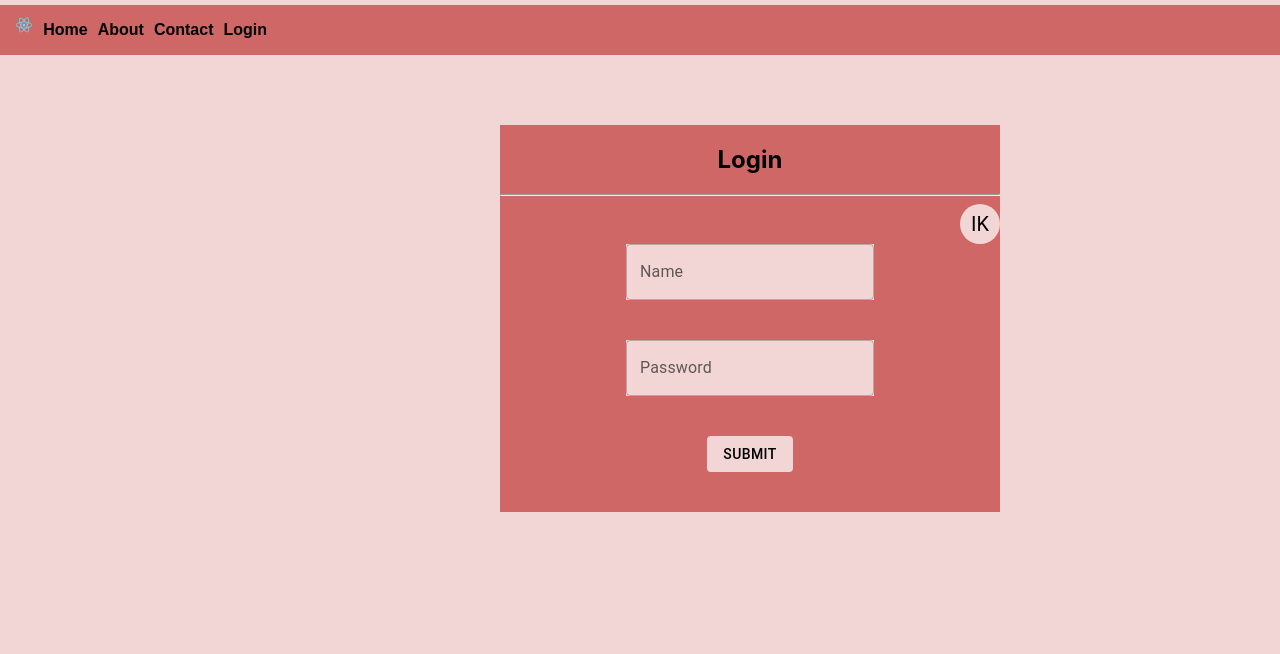
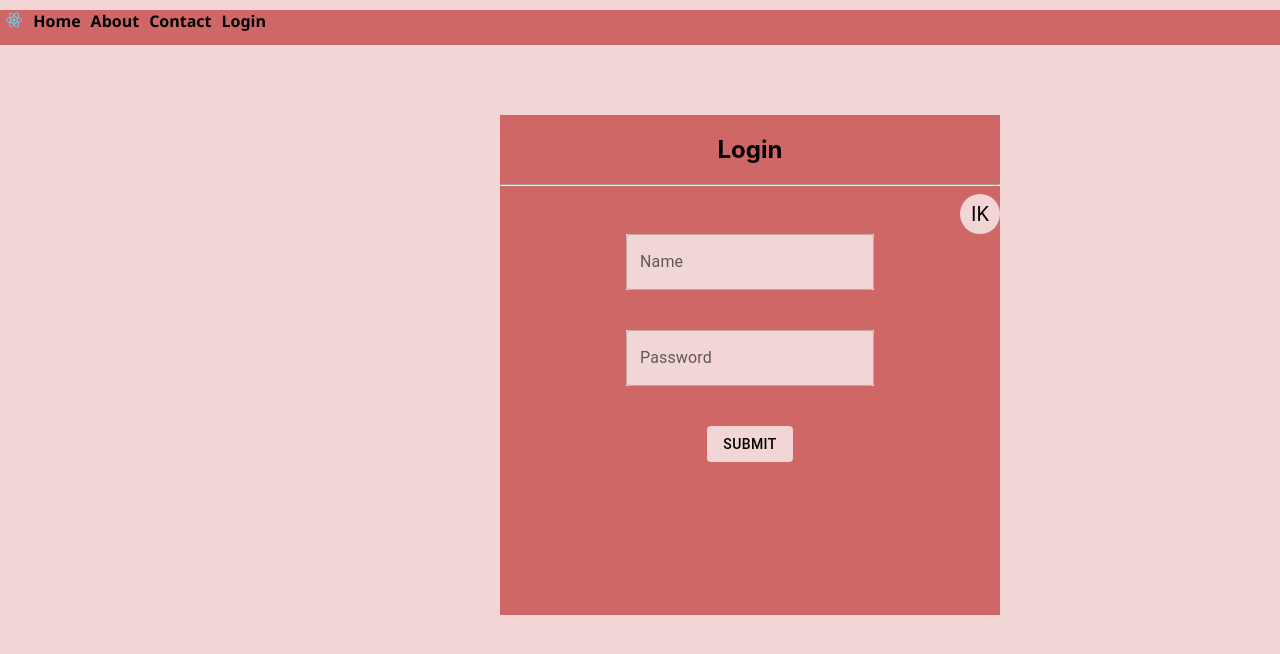
Before and after one commit to ishikakodwani/Tatvasoft-internship, a React (Create React App) app: page /login in a window 1280 px wide. Shown: the top 654 px of the page. Built offline with nearby package versions, Linux system fonts and the light colour scheme.

Commit message:
firstcommit

```diff
--- a/src/App.css
+++ b/src/App.css
@@ -36,15 +36,3 @@
     transform: rotate(360deg);
   }
 }
-.navbarstyle{
-  background-color: rgb(207, 103, 103);
-  padding: 10px;
-  height: 30px;
-  font-family: Arial, Helvetica, sans-serif;
-  font-weight:bolder;
-  margin-top: 5px;
-}
-.navbarstyle Link{
-  display: flex;
-  justify-content: space-between;
-}
--- a/src/App.js
+++ b/src/App.js
@@ -1,29 +1,27 @@
+import logo from './logo.svg';
 import './App.css';
 import './style.css'
-import { Routes ,Route,BrowserRouter} from 'react-router-dom';
-import { Home } from './Pages/Home';
-import { About } from './Pages/About';
-import { NotFound } from './Pages/Found';
-import { Navbar } from './Pages/Navbar';
-import {Login} from './Pages/Login';
-
+import { Routes, Route, Link, BrowserRouter } from "react-router-dom";
+import {About} from './Pages/About';
+import {Home} from './Pages/Home';
+import {Login} from'./Pages/Login';
+//import {} from './Pages/Register';
+import {NotFound} from './Pages/Found';
+import {Navbar} from './components/Navbar';
 function App() {
-  return (<>
-
-  <BrowserRouter>
-  <Navbar/>
-  <Routes>
-    <Route path="/" element={<Home/>}>
-    </Route>
-     <Route path="/about" element={<About/>}>
-    </Route>
-     <Route path="/login" element={<Login/>}>
-    </Route>
-    <Route path="*" element={<NotFound/>}>
-    </Route>
-  </Routes>
+  return (
+    <div className="App">
+    <BrowserRouter>
+    <Navbar/>
+    <Routes>
+          <Route path="/" element={<Home/>}></Route>
+          <Route path="/about" element={<About/>}></Route>
+          <Route path="/login" element={<Login/>}></Route>
+          <Route path="*" element={<NotFound/>}></Route>
+        </Routes>
     </BrowserRouter>
-       </>
+    </div>
   );
 }
+
 export default App;
--- a/src/Pages/Found.js
+++ b/src/Pages/Found.js
@@ -10,7 +10,7 @@ export const NotFound=()=> {
     return (<>
 
        <p> Not Found</p>
-       <button onClick={onHomePageButtonClick}>Navigate to HomePage </button><br></br >
+       <button onClick={onHomePageButtonClick}>Navigate to HomePage </button><br/>
        <button onClick={onAboutPageButtonClick}>Navigate to AboutPage </button>
     </>);
 };
--- a/src/Pages/Login.js
+++ b/src/Pages/Login.js
@@ -1,41 +1,53 @@
 import { useNavigate } from "react-router-dom";
 import { useState } from "react";
 import { Button } from '@mui/material';
-import { Avatar,Popover, TextField } from "@mui/material";
+import { Avatar, Popover, TextField } from "@mui/material";
 //import LogoutOutlinedIcon from '@mui/icons-material/LogoutOutlined';
 import { Formik } from "formik";
 import * as Yup from "yup";
-export const Login=()=>{
-    const Navigate =useNavigate();
-    const onFormSubmit=(values)=>{
+import axios from "axios";
+import { toast } from 'react-toastify';
+export const Login = () => {
+  const Navigate = useNavigate();
+  const onFormSubmit = (values) => {
     //console.log("Email:",email);
     //console.log("Password:",password);
-        console.log("form submitted",values);
+    console.log("form submitted", values);
+    const requestData = {
+      email: values.email,
+      password: values.password
+    }
+    axios.post("https://jsonplaceholder.typicode.com/posts", requestData).then(function (res) {
+      if(res.status === 201){
+      console.log("response", res.data.id);
+      toast("Login Successfull");
+    }
+    })
     Navigate("/");
   };
 
-    const handleClick = (event) =>{
+  const handleClick = (event) => {
     console.log(123);
     setAnchorEl(event.currentTarget);
     setOpen(true);
   };
 
-  const handleClose = () =>{
+  const handleClose = () => {
     setAnchorEl(null);
     setOpen(false);
   };
-  const validation= Yup.object().shape( {
-    email: Yup.string().email("Please enter a valid email"),
+  const validation = Yup.object().shape({
+    email: Yup.string().email("Please enter a valid email").required(),
     //password: Yup.string().min(8).required("Password"),
-    password: Yup.string() .required('No password provided.').min(8, 'Password is too short - should be 8 chars minimum.').matches(/[a-zA-Z]/, 'Password can only contain Latin letter'),
+    password: Yup.string().required('No password provided.').min(8, 'Password is too short - should be 8 chars minimum.').matches(/[a-zA-Z]/, 'Password can only contain Latin letter'),
   });
-  const initialValues={
-    email:"",
-    password:"",
+  const initialValues = {
+    email: "",
+    password: "",
   }
   //const [email,setEmail]=useState("ishika@gmail.com");
   //const [password,setPassword]=useState("***");
-    const [open,setOpen]=useState(false);
+  const [open, setOpen] = useState(false);
   const [anchorEl, setAnchorEl] = useState(null);
 
 
@@ -64,23 +76,23 @@ export const Login=()=>{
   //        </Button> */}
   //      </div>
   //   </Popover>
-  return(
+  return (
     <div className="formcontainer">
       <h2 >Login</h2>
-    <hr/>
-           <div style={{display:"flex",justifyContent:"flex-end"}}>
-          <Avatar sx={{ bgcolor:"rgb(242, 214, 214)",color:"black"}} onClick={handleClick}>IK</Avatar></div>
+      <hr />
+      <div style={{ display: "flex", justifyContent: "flex-end" }}>
+        <Avatar sx={{ bgcolor: "rgb(242, 214, 214)", color: "black" }} onClick={handleClick}>IK</Avatar></div>
 
       <Formik initialValues={initialValues}
         onSubmit={onFormSubmit}
         validationSchema={validation}>
 
-           {({value,errors,touched,handleBlur,handleChange,handleSubmit}) => ( <form onSubmit={handleSubmit}>
-            <TextField sx={{bgcolor:"rgb(242, 214, 214)"}} type="email" label="Name" name="email"  variant="outlined"  placeholder="Enter your email" id="email" onChange={handleChange} onBlur={handleBlur}/><br/>
-            <span style={{color:"black",fontWeight:"bold"}}>{errors.email && touched.email && errors.email}</span><br/><br/>
-            <TextField sx={{bgcolor:"rgb(242, 214, 214)"}} label="Password"    type="password"  name="password" variant="outlined" placeholder="Enter Password" id="password" onChange={handleChange} onBlur={handleBlur}/><br/>
-            <span style={{color:"black",fontWeight:"bold"}}>{errors.password && touched.password && errors.password}</span><br/><br/>
-            <Button sx={{bgcolor:"rgb(242, 214, 214);",marginBottom:5}}  variant="submit" type="Submit">Submit</Button>
+        {({ value, errors, touched, handleBlur, handleChange, handleSubmit }) => (<form onSubmit={handleSubmit}>
+          <TextField sx={{ bgcolor: "rgb(242, 214, 214)", color: "black  " }} type="email" label="Name" name="email" variant="outlined" placeholder="Enter your email" id="email" onChange={handleChange} onBlur={handleBlur} /><br />
+          <span style={{ color: "black", fontWeight: "bold" }}>{errors.email && touched.email && errors.email}</span><br /><br />
+          <TextField sx={{ bgcolor: "rgb(242, 214, 214)" }} label="Password" type="password" name="password" variant="outlined" placeholder="Enter Password" id="password" onChange={handleChange} onBlur={handleBlur} /><br />
+          <span style={{ color: "black", fontWeight: "bold" }}>{errors.password && touched.password && errors.password}</span><br /><br />
+          <Button sx={{ bgcolor: "rgb(242, 214, 214);", marginBottom: 5 }} variant="submit" type="Submit">Submit</Button>
         </form>)}
       </Formik>
 
--- a/src/style.css
+++ b/src/style.css
@@ -4,6 +4,7 @@ body{
 .formcontainer{
    background-color:  rgb(207, 103, 103);
    width: 500px;
+   height: 500px;
    margin-left:500px;
    margin-top: 70px;
    text-align: center;
@@ -15,3 +16,12 @@ button{
     background-color: blue;
     color: aliceblue;
 }
+.navbarstyle{
+    background-color: rgb(207, 103, 103);
+    height: 35px;
+    display:flex;
+    justify-content: flex-start;
+    font-weight: bolder;
+    font-family:'Segoe UI', Tahoma, Geneva, Verdana, sans-serif;
+    margin-top: 10px;
+}
```
Also changed, not shown: src/Pages/register.js (added), src/components/Navbar.js (renamed from src/Pages/Navbar.js). Lines whose indentation alone changed are shown as unchanged.
